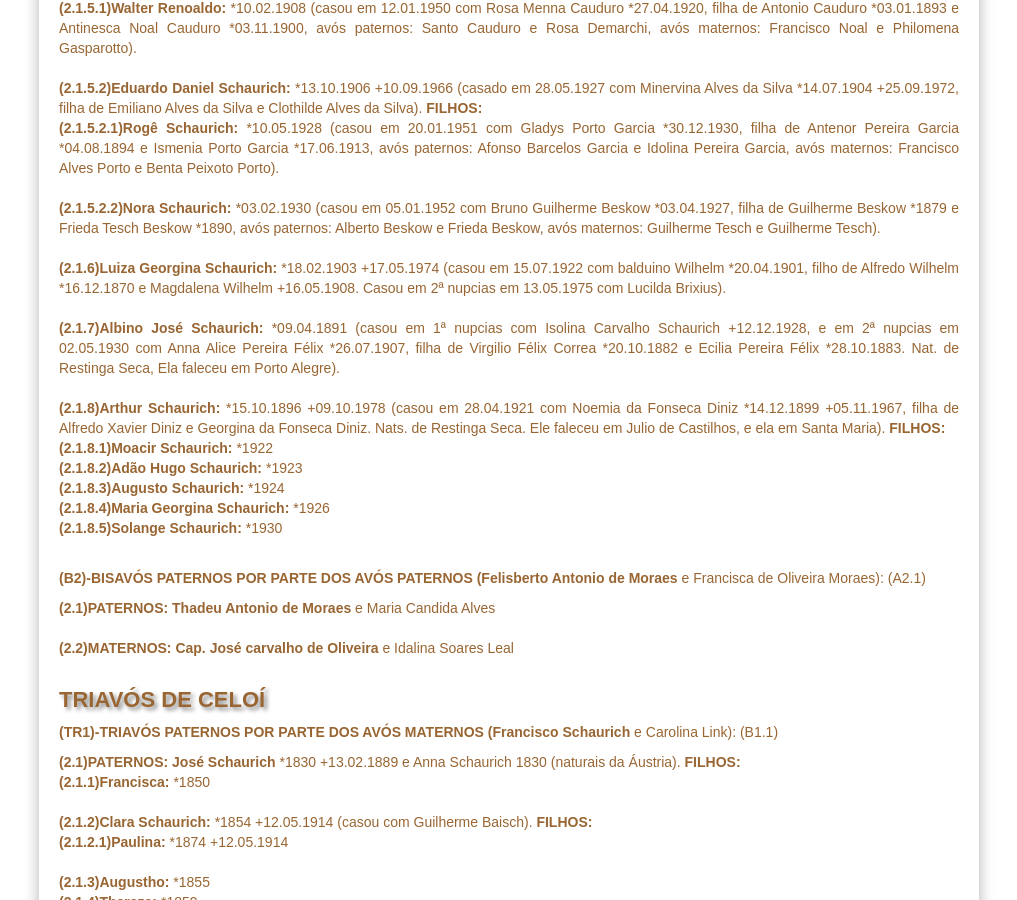
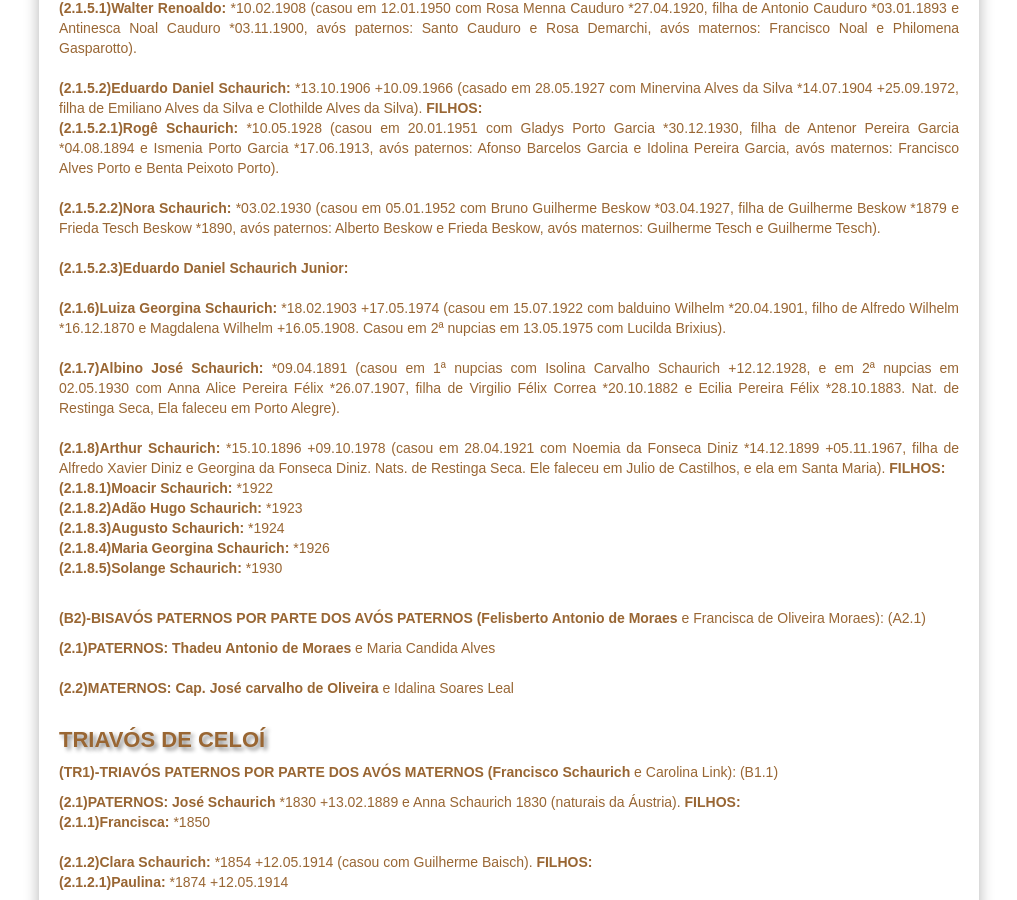
Before and after one commit to claudiovargas1955/claudiovargas1955.github.io, a Jekyll site: the page built from _pages/familia-schaurich.html, in a window 1280 px wide and 900 px high, scrolled down 2129 px. Shown: the whole window, without its empty margins (131-1148 px from the left). Built offline with Jekyll 4.4.1, drawn with Linux system fonts in a browser that asks for light colours; some web fonts are replaced.

Commit message:
Update familia-schaurich.html

```diff
--- a/_pages/familia-schaurich.html
+++ b/_pages/familia-schaurich.html
@@ -264,6 +264,8 @@ Ortiz  avós maternos: José da Silva Moura e Francisca Vargas de Moura RC-83).
                Guilherme Beskow *1879 e Frieda Tesch Beskow *1890, avós paternos: Alberto Beskow e Frieda Beskow, avós maternos:
                Guilherme Tesch e Guilherme Tesch). <br><br>
 
+               <b>(2.1.5.2.3)Eduardo Daniel Schaurich Junior: </b><br><br>
+
             <b>(2.1.6)Luiza Georgina Schaurich: </b>*18.02.1903 +17.05.1974 (casou em 15.07.1922 com balduino Wilhelm *20.04.1901, filho
             de Alfredo Wilhelm *16.12.1870 e Magdalena Wilhelm +16.05.1908. Casou em 2ª nupcias em 13.05.1975 com Lucilda Brixius).<br><br>
 
```
